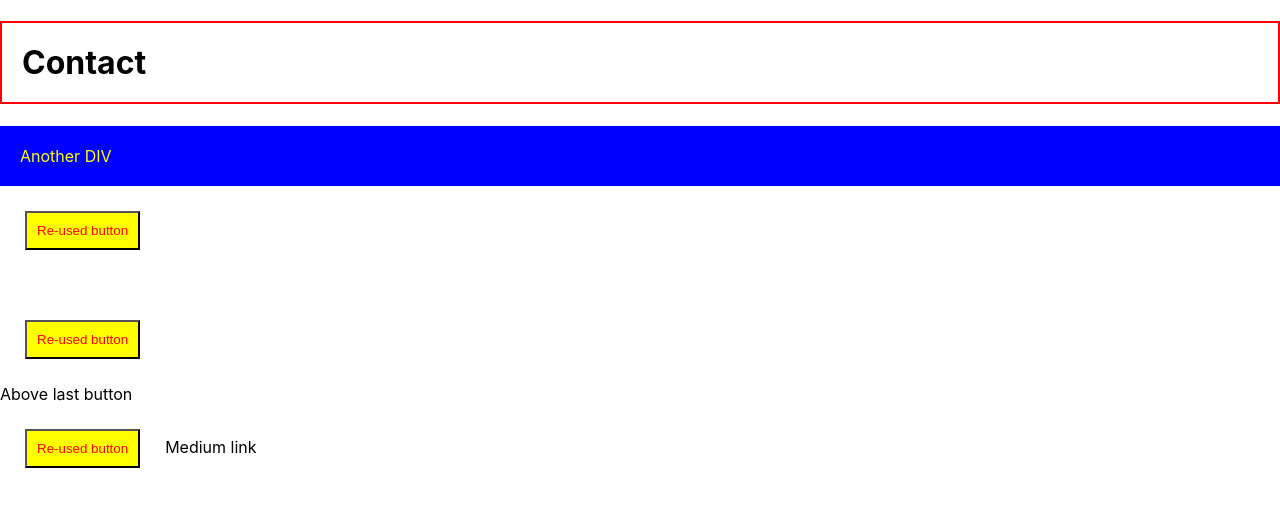
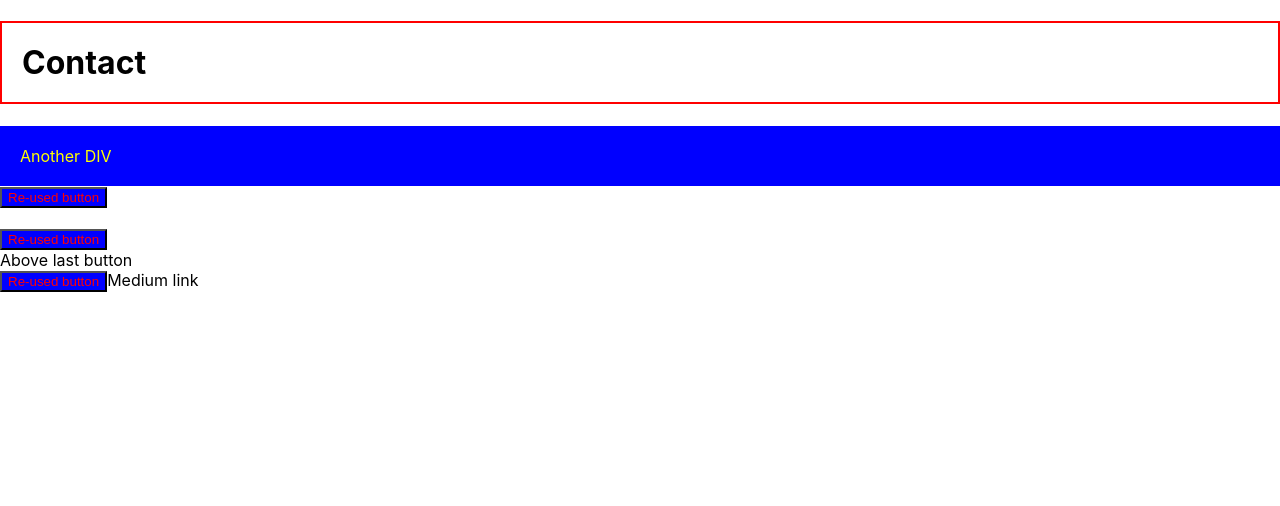
Before and after one commit to AnthonyDelaCruz/scan, a Next.js app: page /contact in a window 1280 px wide. Shown: the top 506 px of the page. Built offline with nearby package versions, Linux system fonts and the light colour scheme.

Commit message:
changed styles

```diff
--- a/styles/button.module.css
+++ b/styles/button.module.css
@@ -1,7 +1,4 @@
 .button {
   color: red;
-  background-color: yellow;
-  border: '1px solid red';
-  padding: 10px;
-  margin: 25px;
+  background-color: blue;
 }
```
